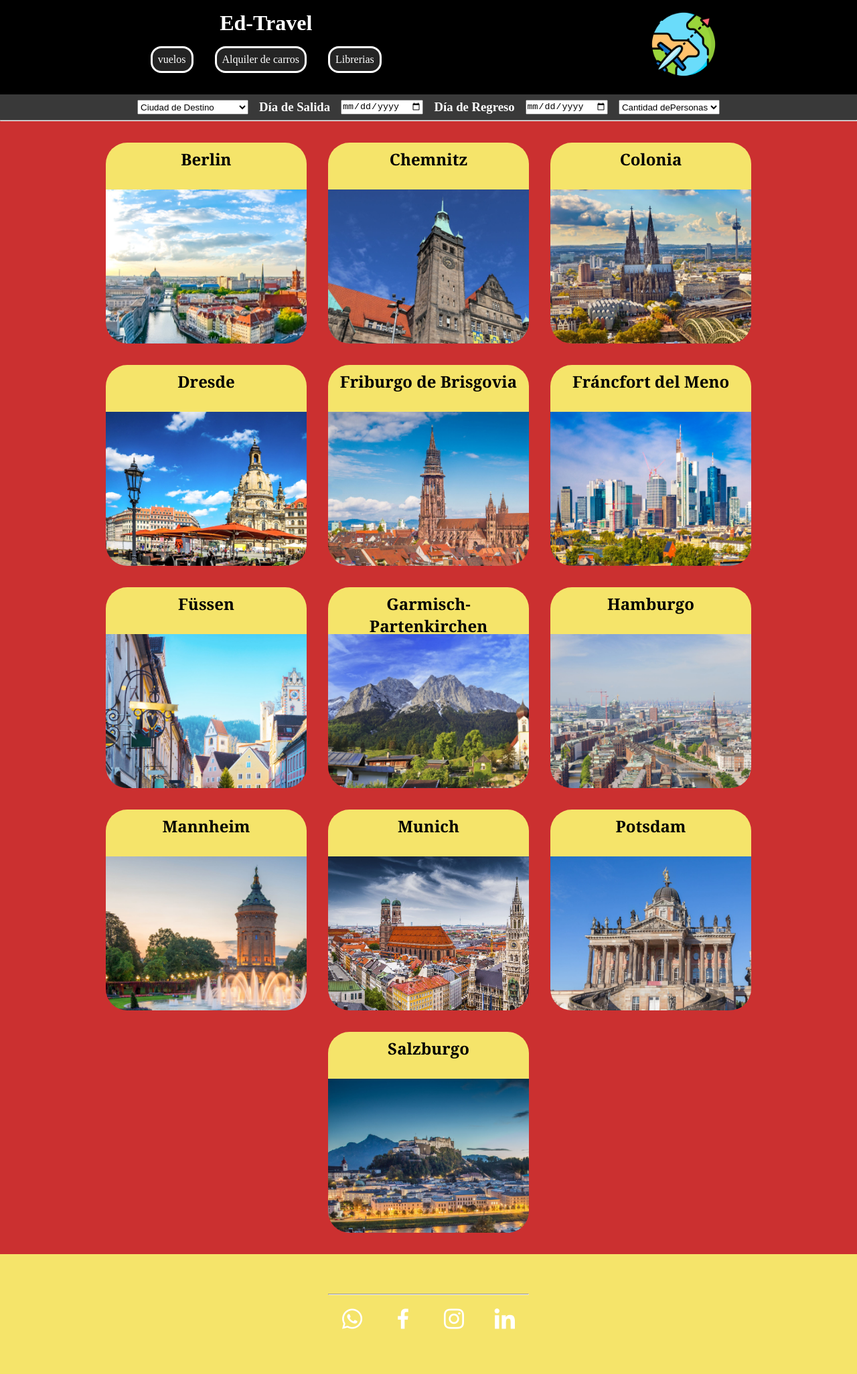
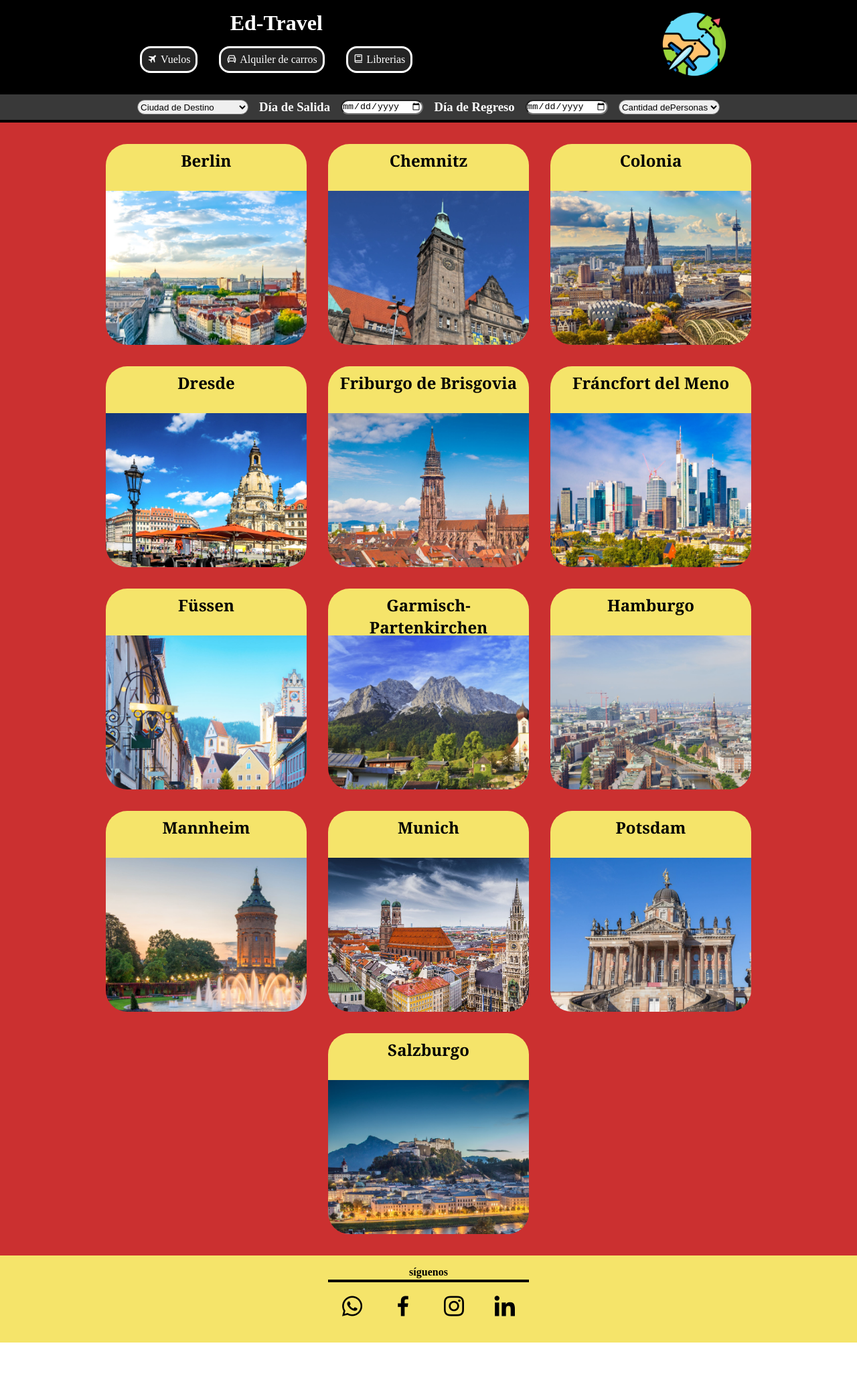
Before and after one commit to juanangel89/ediwnEntregable, a plain HTML site: page index.html in a window 1280 px wide. Shown: the whole page at 67% size. After the commit the page ends 2005 px from the top, so only its background shows below. Drawn offline with nearby package versions, Linux system fonts and the light colour scheme.

Commit message:
final commit

```diff
--- a/index.html
+++ b/index.html
@@ -14,9 +14,9 @@
             <div class="nav">
                 <h1>Ed-Travel</h1>
                 <div class="navs">
-                    <div class="button"><a href="">vuelos</a></div>
-                    <div class="button"><a href="">Alquiler de carros</a></div>
-                    <div class="button"><a href="">Librerias</a></div>
+                    <div class="button"><a href=""><i class='bx bxs-plane-alt'></i>Vuelos</a></div>
+                    <div class="button"><a href=""><i class='bx bx-car' ></i>Alquiler de carros</a></div>
+                    <div class="button"><a href=""><i class='bx bx-book' ></i>Librerias</a></div>
                 </div>
             </div>
             <img class="logo" src="assets/viaje.png" alt="">
@@ -111,14 +111,15 @@
         </card>
     </section>
     <footer>
+        <h4>síguenos</h4>
+        <section class="social">
 
-        <section class="social">
             <ul>
                 <hr>
-                <i class='bx bxl-whatsapp' ></i>
-                <i class='bx bxl-facebook'></i>
-                <i class='bx bxl-instagram' ></i>
-                <i class='bx bxl-linkedin' ></i>
+                <a href=""><i class='bx bxl-whatsapp' ></i></a>
+                <a href=""><i class='bx bxl-facebook'></i></a>
+                <a href=""><i class='bx bxl-instagram' ></i></a>
+                <a href=""><i class='bx bxl-linkedin' ></i></a>
             </ul>
         </section>
     </footer>
--- a/style.css
+++ b/style.css
@@ -9,7 +9,7 @@ header{
 }
 
 h1{
-    color: white;
+    color: rgb(255, 255, 255);
 }
 
 .travel{
@@ -51,7 +51,7 @@ a{
     padding: .5rem;
 }
 h3{
-    color: white;
+    color: rgb(255, 255, 255);
 }
 
 .cities{
@@ -83,17 +83,39 @@ footer{
     background-color: rgb(245, 228, 106);
 }
 .social{
-    height: 10rem;
+    height: 5rem;
     display: flex;
     justify-content: center;
     align-items: center;
 }
-i{
+div i{
+    margin-right: .3rem;
+    font-size: 15px;
+    color: rgb(255, 255, 255);
+}
+ul i{
     font-size: 40px;
-    color: white;
+    color: rgb(0, 0, 0);
     margin: 1rem;
 }
+ul{
 
+}
+footer{
+    display: flex;
+    justify-content: center;
+    align-items: center;
+    flex-direction: column;
+}
+select{
+    border-radius: 1rem;
+}
+input{
+    border-radius: 1rem;
+}
+hr{
+    border: solid 2px rgb(0, 0, 0);
+}
 
 .city1{background-image: url("assets/Cities/Berlin.jpg");}
 .city2{background-image: url("assets/Cities/Chemnitz.jpg");}
```
